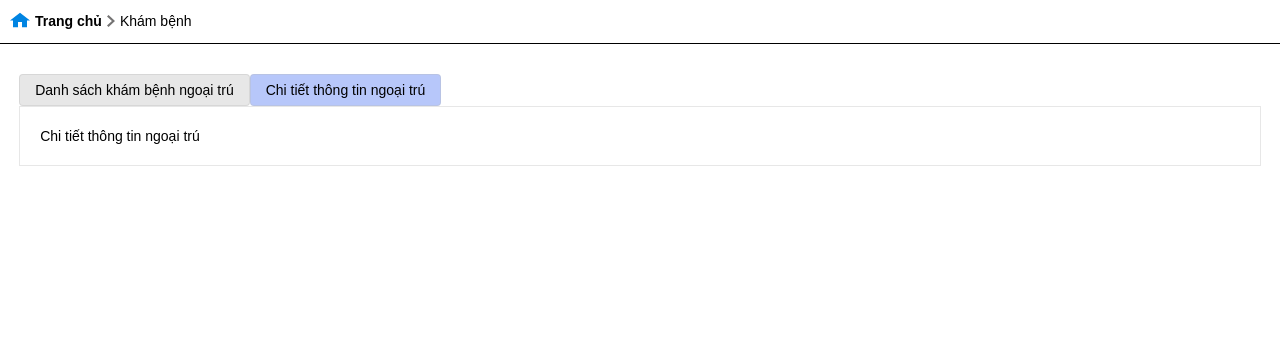
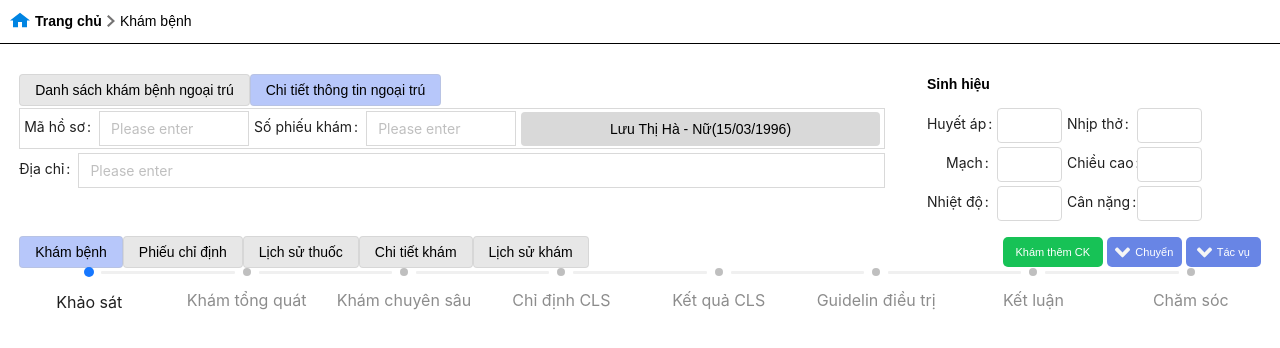
Before and after one commit to Socciu007/medical-appointment, a React (Vite) app: page /examine in a window 1280 px wide. Both pictures are taken after a click on the element "Chi tiết thông tin ngoại trú". Shown: the top 348 px of the page. Built offline with nearby package versions, Linux system fonts and the light colour scheme.

Commit message:
add exam-detail-ui

```diff
--- /dev/null
+++ b/src/components/ExamineComponent/index.tsx
@@ -0,0 +1,38 @@
+import InputComponent from '../InputComponent'
+import './style.scss'
+
+const ExamineComponent = () => {
+  return (
+    <div className="header">
+      <div className="header-right">
+        <div className="header-right-title">
+          <InputComponent name="code" label="Mã hồ sơ" width={150} />
+          <InputComponent name="number" label="Số phiếu khám" width={150} />
+          <div className='header-right-title-name'>Lưu Thị Hà - Nữ(15/03/1996)</div>
+        </div>
+        <div className="header-right-add"><InputComponent name="name" label="Địa chỉ" /></div>
+      </div>
+      <div className="header-left">
+        <div className="header-left-container">
+          <div className="header-left-container-title">Sinh hiệu</div>
+          <div className='header-left-container-content'>
+            <div className='header-left-container-content-item'>
+              <InputComponent name="blood_pressure" label="Huyết áp" placeholder='' />
+              <InputComponent name="respiratory_rate" label="Nhịp thở" placeholder='' />
+            </div>
+            <div className='header-left-container-content-item'>
+              <InputComponent name="pulse" label="Mạch" placeholder='' />
+              <InputComponent name="height" label="Chiều cao" placeholder='' />
+            </div>
+            <div className='header-left-container-content-item'>
+              <InputComponent name="temperature" label="Nhiệt độ" placeholder='' />
+              <InputComponent name="weight" label="Cân nặng" placeholder='' />
+            </div>
+          </div>
+        </div>
+      </div>
+    </div>
+  )
+}
+
+export default ExamineComponent
--- /dev/null
+++ b/src/components/ExamineComponent/style.scss
@@ -0,0 +1,71 @@
+.info-examine {
+    width: 97%;
+    margin: 2px auto;
+    &-header {
+        margin-bottom: 24px;
+        .header {
+            display: flex;
+            &-right {
+                flex: 7;
+                &-title {
+                    display: flex;
+                    flex-direction: row;
+                    gap: 5px;
+                    align-items: center;
+                    padding: 2px 4px;
+                    border: 1px solid #d9d9d9;
+                    margin-bottom: 4px;
+                    .ant-form-item {
+                        margin-bottom: 0 !important;
+                    }
+                    &-name {
+                        background: #d9d9d9;
+                        height: 34px;
+                        padding: 9px 12px;
+                        flex: 1;
+                        border-radius: 4px;
+                    }
+                }
+            }
+            &-left {
+                flex: 3;
+                margin-left: 5px;
+                position: relative;
+                &-container {
+                    position: absolute;
+                    top: -40%;
+                    left: 10%;
+                    margin-bottom: 4px;
+                    &-title {
+                        font-size: 14px;
+                        font-weight: 600;
+                        margin-bottom: 4px;
+                        text-align: start;
+                        line-height: 37.5px;
+                    }
+                    &-content {
+                        &-item {
+                            display: flex;
+                            .ant-form-item {
+                                margin-bottom: 4px !important;
+                                flex: 1;
+                                width: 140px;
+                                &-row {
+                                    .ant-form-item-control-input {
+                                        width: 65px;
+                                        .ant-input-affix-wrapper {
+                                            border-radius: 4px;
+                                        }
+                                    }
+                                    .ant-form-item-label {
+                                        width: 70px;
+                                    }
+                                }
+                            }
+                        }
+                    }
+                }
+            }
+        }
+    }
+}
--- a/src/pages/ExaminePatient/index.tsx
+++ b/src/pages/ExaminePatient/index.tsx
@@ -5,6 +5,11 @@ import TableComponent from '../../components/TableComponent'
 import searchIcon from '/assets/icons/icon-search.svg'
 import TabsComponent from '../../components/TabsComponent'
 import { useState } from 'react'
+import ExamineComponent from '../../components/ExamineComponent'
+import downupIcon from '/assets/icons/icon-downup.svg'
+import { Steps, Popover } from 'antd'
+import type { StepsProps } from 'antd'
+
 const examineColumns = [
   {
     title: 'STT',
@@ -70,6 +75,19 @@ const ExaminePatient = () => {
   const handleActiveTab = (index: number) => {
     setActiveTab(index)
   }
+
+  // Custom dot for steps
+  const customDot: StepsProps['progressDot'] = (dot, { status, index }) => (
+    <Popover
+      content={
+        <span>
+          step {index} status: {status}
+        </span>
+      }
+    >
+      {dot}
+    </Popover>
+  );
   return (
     <div className="examine-patient-page">
       <div className="container">
@@ -141,8 +159,76 @@ const ExaminePatient = () => {
             </>
           )}
           {activeTab === 1 && (
-            <div className="container-content-header">
-              <p>Chi tiết thông tin ngoại trú</p>
+            <div className="info-examine">
+              <div className="info-examine-header">
+                <ExamineComponent />
+              </div>
+              <div className="info-examine-content">
+                <div className="info-examine-content-tab">
+                  <TabsComponent
+                    list={['Khám bệnh', 'Phiếu chỉ định', 'Lịch sử thuốc', 'Chi tiết khám', 'Lịch sử khám']}
+                    activeIndex={0}
+                    handleActive={() => {}}
+                  />
+                  <div className="info-examine-content-tab-btn">
+                    <ButtonComponent
+                      color="#17C256"
+                      title="Khám thêm CK"
+                      styleProps={{ width: 100 }}
+                      onClick={() => {}}
+                    />
+                    <ButtonComponent
+                      color="#6885E5"
+                      title="Chuyển"
+                      icon={downupIcon}
+                      styleProps={{ width: 75 }}
+                      onClick={() => {}}
+                    />
+                    <ButtonComponent
+                      color="#6885E5"
+                      title="Tác vụ"
+                      icon={downupIcon}
+                      styleProps={{ width: 75 }}
+                      onClick={() => {}}
+                    />
+                  </div>
+                </div>
+                <div className="info-examine-content-right">
+                  <div className="info-examine-content-right-header"></div>
+                  <div className='info-examine-content-right-step'>
+                    <Steps
+                      // current={1}
+                      progressDot={customDot}
+                      items={[
+                        {
+                          title: 'Khảo sát'
+                        },
+                        {
+                          title: 'Khám tổng quát'
+                        },
+                        {
+                          title: 'Khám chuyên sâu'
+                        },
+                        {
+                          title: 'Chỉ định CLS'
+                        },
+                        {
+                          title: 'Kết quả CLS'
+                        },
+                        {
+                          title: 'Guidelin điều trị'
+                        },
+                        {
+                          title: 'Kết luận'
+                        },
+                        {
+                          title: 'Chăm sóc'
+                        }
+                      ]}
+                    />
+                  </div>
+                </div>
+              </div>
             </div>
           )}
         </div>
--- a/src/pages/ExaminePatient/style.scss
+++ b/src/pages/ExaminePatient/style.scss
@@ -36,4 +36,17 @@
     width: 100%;
     margin-bottom: 0.5rem;
   }
+  .info-examine-content {
+    &-tab {
+      display: flex;
+      align-items: center;
+      .tabs-component {
+        margin: 0 !important;
+      }
+      &-btn {
+        display: flex;
+        gap: 4px;
+      }
+    }
+  }
 }
```
Also changed, not shown: public/assets/icons/icon-downup.svg (added).
